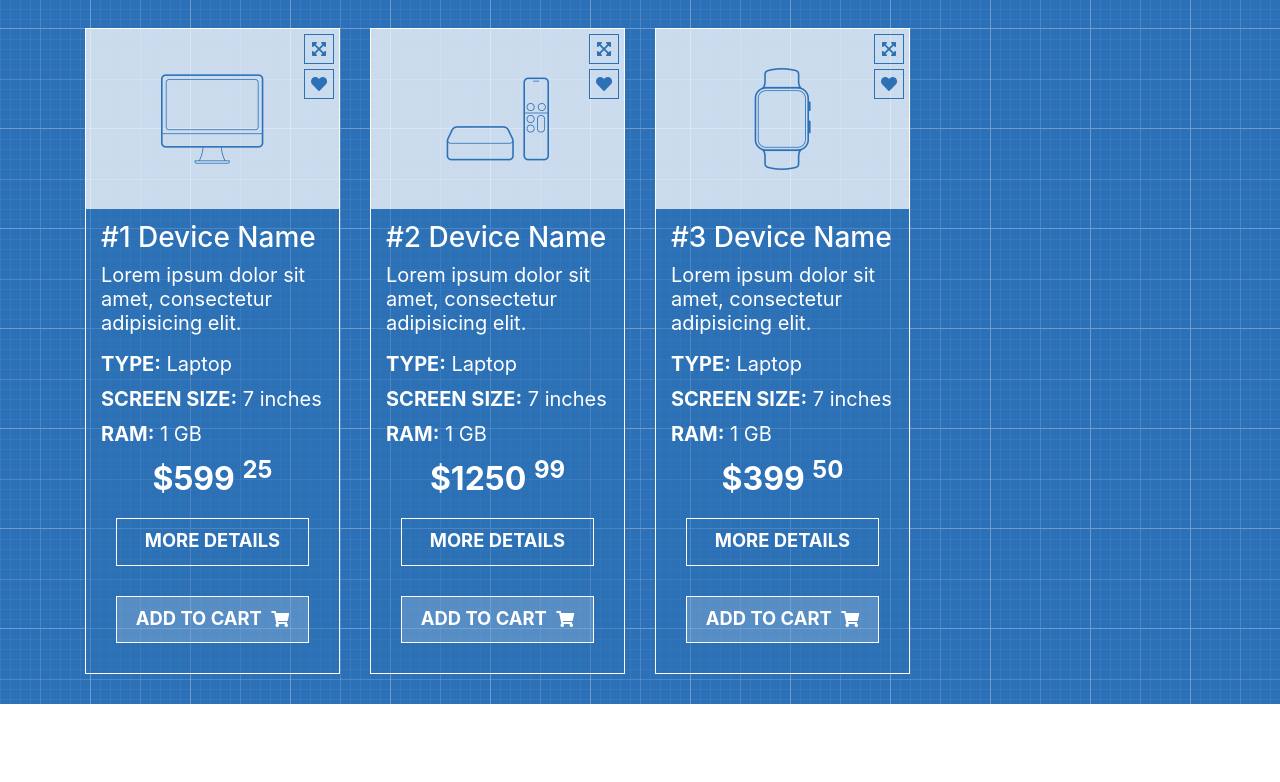
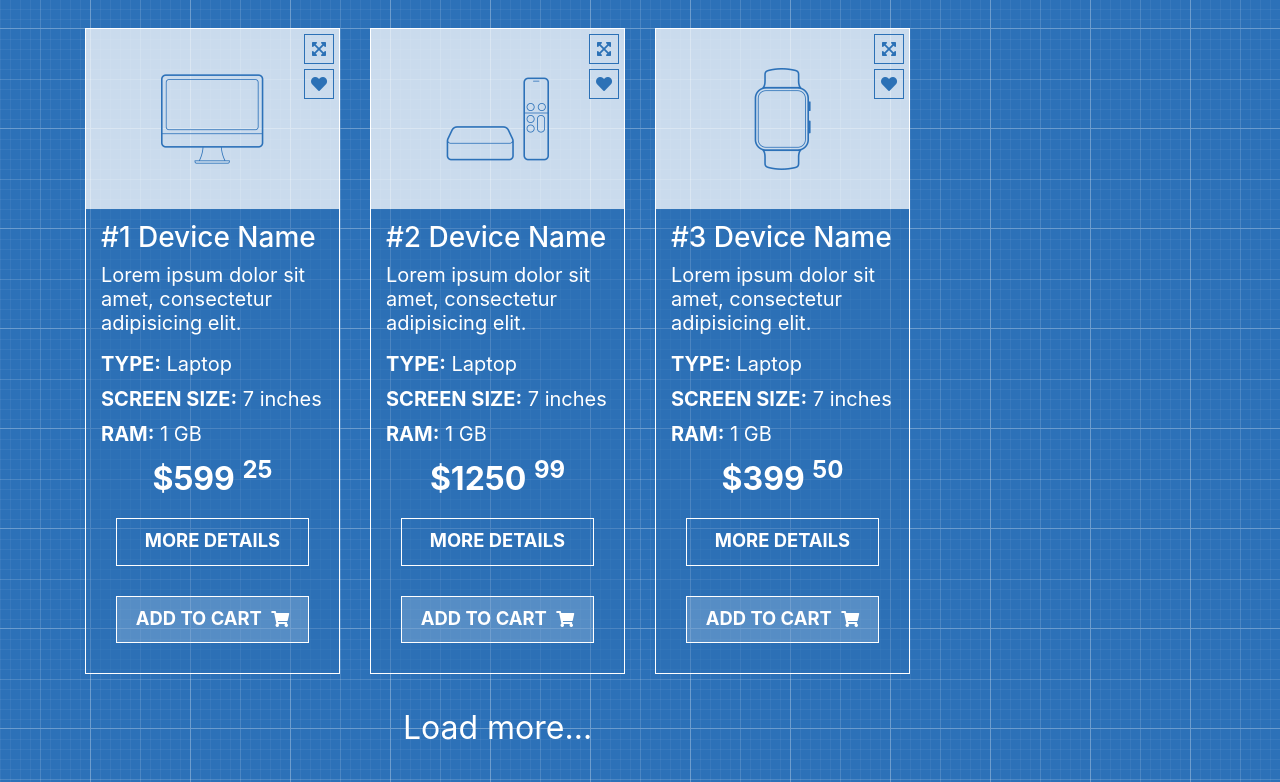
Before and after one commit to alexaandrievskaya/front-end-shop-template, a website: page index.html in a window 1280 px wide. Shown: the part 1972-2754 px from the top of the page. Before the commit the page ends 2676 px from the top, so only its background shows below. Drawn offline with Linux system fonts and the light colour scheme.

Commit message:
UPD: added markup main section.

```diff
--- a/index.html
+++ b/index.html
@@ -456,6 +456,12 @@
 
         </div>
 
+        <div class="row page-pagination">
+          <div class="col-md-12 page-pagination__more">
+            <a href="#">Load more...</a>
+          </div>
+        </div>
+
       </main>
 
     </div>
```
